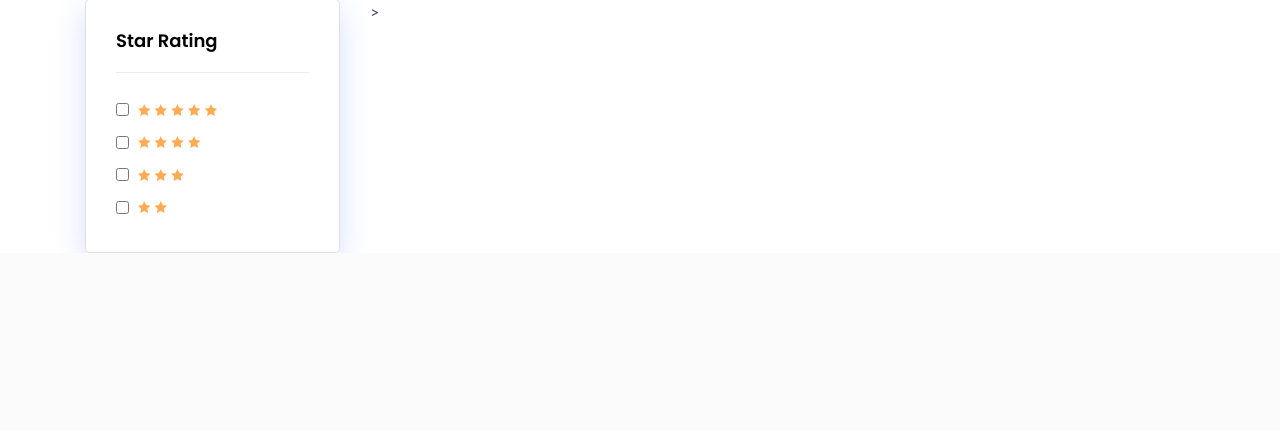
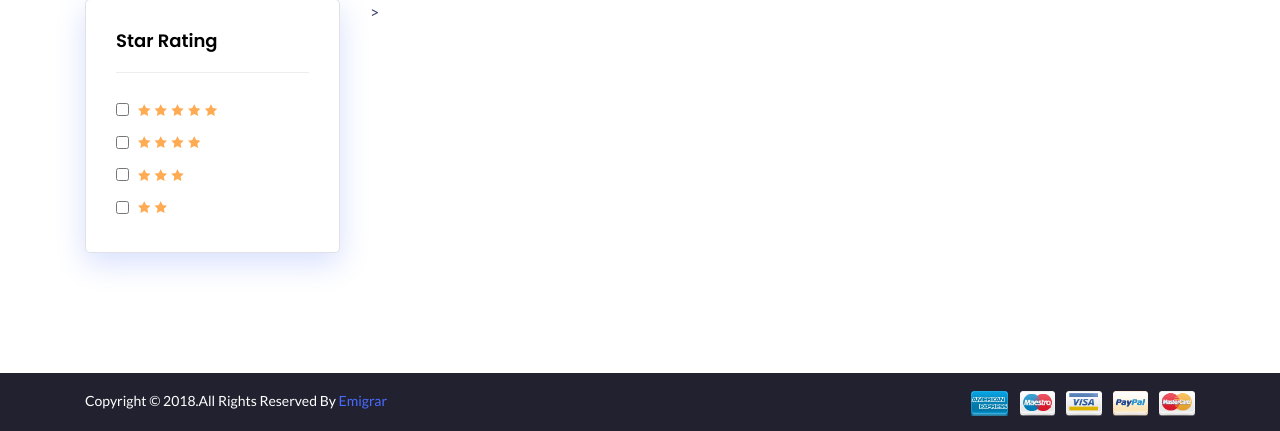
Before and after one commit to malek-bachta/pack-go-web, a Symfony app: template PackandGo/templates/packs/show.html.twig in a window 1280 px wide. Shown: the part 684-1115 px from the top of the page. Before the commit the page ends 937 px from the top, so only its background shows below. Run offline with Twig, Linux system fonts and the light colour scheme; the template is opened without the code that fills it, so the values that code supplies are empty; some libraries are stand-ins or nearby versions.

Commit message:
Update show.html.twig

```diff
--- a/PackandGo/templates/packs/show.html.twig
+++ b/PackandGo/templates/packs/show.html.twig
@@ -82,8 +82,8 @@
     <div class="main-header rt-sticky">
         <nav class="navbar">
             <div class="container">
-                <a href="index.html" class="brand-logo"><img src="assets/images/logo/logo-white.png" alt=""></a>
-                <a href="index.html" class="sticky-logo"><img src="assets/images/logo/logo.png" alt=""></a>
+                <a href="index.html" class="brand-logo"><img src="{{asset ('front/assets/images/logo/logo-white.png') }}" alt=""></a>
+                <a href="index.html" class="sticky-logo"><img src="{{asset ('front/assets/images/logo/logo.png')}}" alt=""></a>
                 <div class="ml-auto d-flex align-items-center">
 
 
@@ -131,6 +131,7 @@
                                             <li><a href="car-1.html">car One</a></li>
                                             <li><a href="car-2.html">car Two</a></li>
                                         </ul>
+                                    </li>
                                     </li>
                                     <li class="menu-item-has-children"><a href="#">blog Pages</a>
                                         <ul class="sub-menu">
@@ -289,23 +290,14 @@
                     <div class="rt-banner-searchbox trip-search">
                         <div class="rt-input-group">
                             <div class="single-input  col-md-9">
-                                <input type="text" class="form-control" placeholder="Depart">
-                                <span class="input-iconbadge"><i class="icofont-google-map"></i></span>
+                                <input type="text" class="form-control" placeholder="Search">
+
                             </div><!-- /.single-input -->
                             <div class="single-input  col-md-3">
                                 <input type="submit" value="Search" class="rt-btn rt-gradient pill text-uppercase d-block rt-Bshadow-2">
                             </div><!-- /.single-input -->
                         </div><!-- /.rt-input-group -->
                     </div><!-- /.rt-banner-searchbox -->
-
-
-
-
-
-
-
-
-
 
                 </div><!-- /.col-lg-10 -->
             </div><!-- /.row -->
@@ -441,7 +433,29 @@
     <div class="navigation">
         <h1 align = "center" >  {{ knp_pagination_render(packs) }}</h1>
     </div>
+    <div class="footer-bottom">
+        <div class="container">
+            <div class="row">
+                <div class="col-lg-6 text-center text-lg-left">
+                    <div class="copy-text wow fade-in-bottom" data-wow-duration="1s">
+                        Copyright © 2018.All Rights Reserved By <a href="#">Emigrar</a>
+                    </div><!-- /.copy-text -->
+                </div><!-- /.col-lg-6 -->
+                <div class="col-lg-6 text-center text-lg-right">
+                    <div class="rt-footer-social wow fade-in-bottom" data-wow-duration="1.5s">
+                        <ul>
+                            <li><a href="#"><img src="{{ asset('front/assets/images/brands/card-1.png')}}" alt="cardimage" draggable="false"></a></li>
+                            <li><a href="#"><img src="{{ asset('front/assets/images/brands/card-2.png')}}" alt="cardimage" draggable="false"></a></li>
+                            <li><a href="#"><img src="{{ asset('front/assets/images/brands/card-3.png')}}" alt="cardimage" draggable="false"></a></li>
+                            <li><a href="#"><img src="{{ asset('front/assets/images/brands/card-4.png')}}" alt="cardimage" draggable="false"></a></li>
+                            <li><a href="#"><img src="{{ asset('front/assets/images/brands/card-5.png')}}" alt="cardimage" draggable="false"></a></li>
 
+                        </ul>
+                    </div><!-- /.rt-footer-social -->
+                </div><!-- /.col-lg-6 -->
+            </div><!-- /.row -->
+        </div><!-- /.container -->
+    </div><!-- /.footer-bottom -->
 </section>
 
 
```
